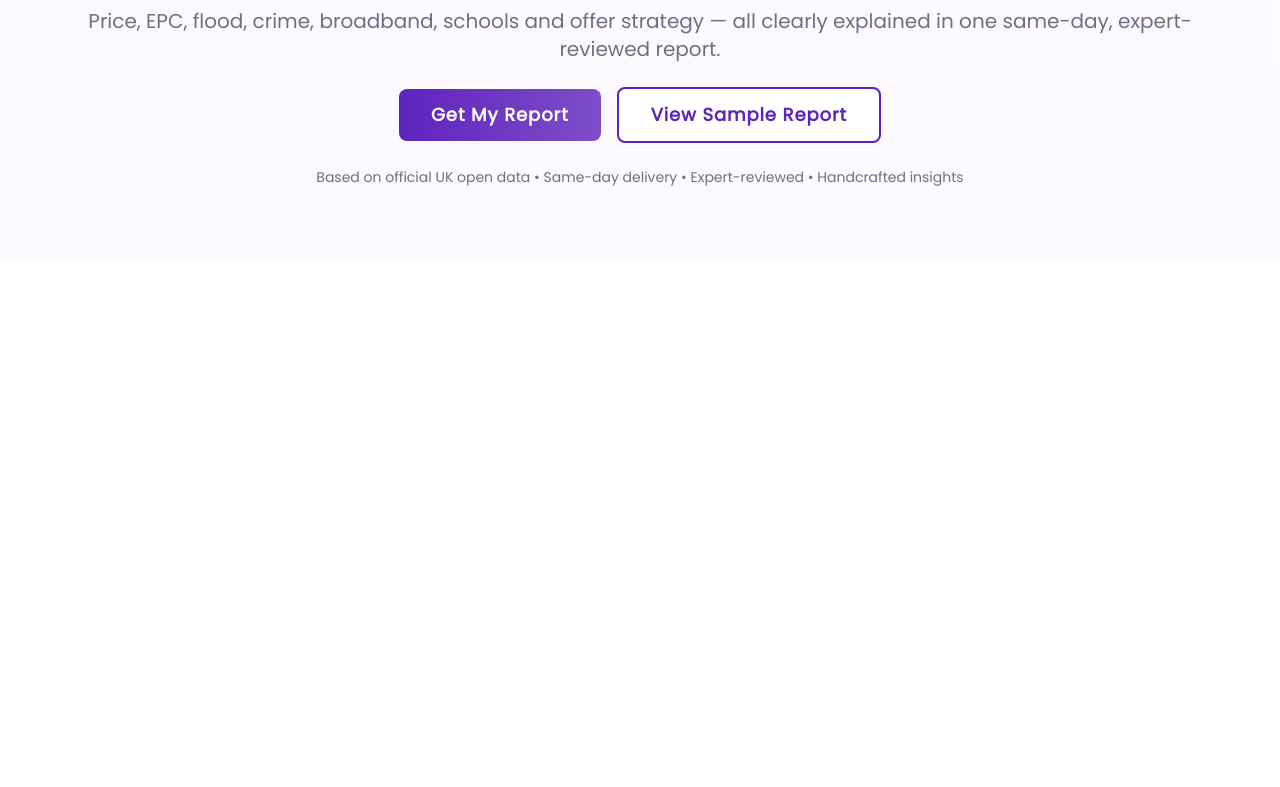
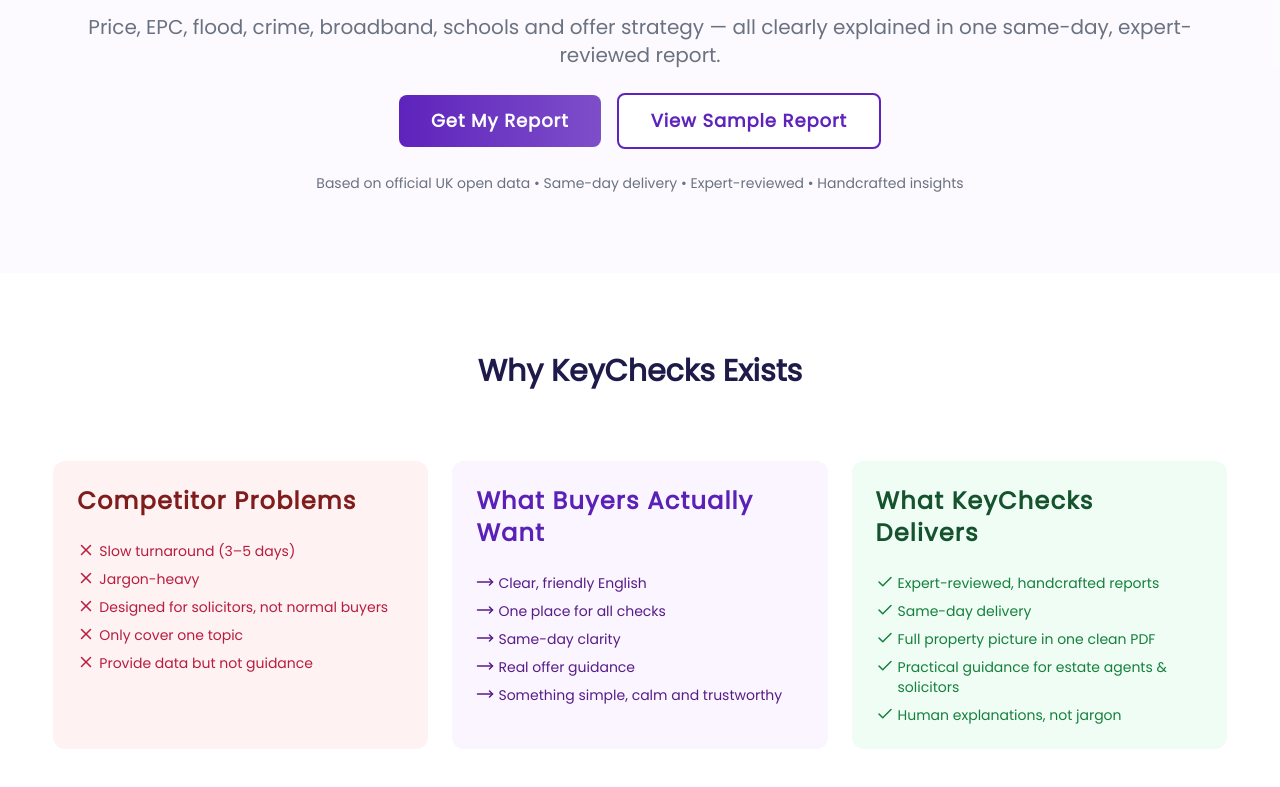
Before and after one commit to alaminislam34/keychecks.ai-website, a Next.js app: page / in a window 1280 px wide. Shown: the part 443-1230 px from the top of the page. Before the commit the page ends 800 px from the top, so only its background shows below. Built offline with nearby package versions, Linux system fonts and the light colour scheme.

Commit message:
added why keychecks exists section on home page

```diff
--- a/src/app/components/home/Banner/Banner.jsx
+++ b/src/app/components/home/Banner/Banner.jsx
@@ -3,8 +3,8 @@
 
 function Banner() {
   return (
-    <section className="py-20 bg-primary/2 h-[80vh] flex items-center justify-center">
-      <div className="max-w-310 mx-auto w-[95%]   lg:w-11/12 text-center space-y-6 flex flex-col items-center">
+    <section className="py-20 bg-primary/2 min-h-[80vh] flex items-center justify-center">
+      <div className="max-w-310 mx-auto w-[95%] lg:w-11/12 text-center space-y-6 flex flex-col items-center">
         <h1 className="text-4xl sm:text-5xl tracking-wider leading-[1.4] md:leading-none text-dark md:text-6xl lg:text-7xl font-extrabold">
           Know exactly what you're buying — without waiting, guessing or reading
           legal jargon.
--- /dev/null
+++ b/src/app/components/home/WhyKeyChecksExists/WhyKeyChecksExists.jsx
@@ -0,0 +1,85 @@
+import { Check, MoveRight, X } from "lucide-react";
+
+export const keys = [
+  {
+    title: "Competitor Problems",
+    titleColor: "text-[#7F1D1D]",
+    desColor: "text-[#B91C3E]",
+    list: [
+      "Slow turnaround (3–5 days)",
+      "Jargon-heavy",
+      "Designed for solicitors, not normal buyers",
+      "Only cover one topic",
+      "Provide data but not guidance",
+    ],
+    icon: <X size={18} className="" />,
+    bg: "bg-[#FEF2F2]",
+  },
+  {
+    title: "What Buyers Actually Want",
+    titleColor: "text-[#5B21B6]",
+    desColor: "text-[#581C87]",
+    list: [
+      "Clear, friendly English",
+      "One place for all checks",
+      "Same-day clarity",
+      "Real offer guidance",
+      "Something simple, calm and trustworthy",
+    ],
+    icon: <MoveRight size={18} className="" />,
+    bg: "bg-[#FAF5FF]",
+  },
+  {
+    title: "What KeyChecks Delivers",
+    titleColor: "text-[#14532D]",
+    desColor: "text-[#15803D]",
+    list: [
+      "Expert-reviewed, handcrafted reports",
+      "Same-day delivery",
+      "Full property picture in one clean PDF",
+      "Practical guidance for estate agents & solicitors",
+      "Human explanations, not jargon",
+    ],
+    icon: <Check size={18} className="" />,
+    bg: "bg-[#F0FDF4]",
+  },
+];
+
+function WhyKeyChecksExists() {
+  return (
+    <section>
+      <div className="max-w-310 mx-auto w-[95%] lg:w-11/12 text-center space-y-6 flex flex-col items-center py-8">
+        <h1 className="text-dark text-2xl md:text-3xl font-bold py-12">
+          Why KeyChecks Exists
+        </h1>
+        <div className="grid text-left grid-cols-1 md:grid-cols-3 pb-20 gap-6">
+          {keys.map((key, i) => (
+            <div
+              key={i}
+              className={`${key.bg} p-5 md:p-6 rounded-xl space-y-6`}
+            >
+              <h1
+                className={`${key.titleColor} tracking-wider text-xl md:text-2xl font-bold`}
+              >
+                {key.title}
+              </h1>
+              <ul className="flex flex-col gap-2 text-xs md:text-sm">
+                {key.list.map((l, i) => (
+                  <li
+                    key={i}
+                    className={`flex items-start gap-1 flex-row ${key.desColor}`}
+                  >
+                    <span> {key.icon}</span>
+                    {l}
+                  </li>
+                ))}
+              </ul>
+            </div>
+          ))}
+        </div>
+      </div>
+    </section>
+  );
+}
+
+export default WhyKeyChecksExists;
--- a/src/app/components/shared/Navbar/Navbar.jsx
+++ b/src/app/components/shared/Navbar/Navbar.jsx
@@ -33,7 +33,7 @@
   const [showMenu, setShowMenu] = useState(false);
   const path = usePathname();
   return (
-    <section className="py-3.5 bg-white/60 backdrop-blur-lg fixed w-full top-0 border-b border-gray/10">
+    <section className="py-3.5 bg-white/60 backdrop-blur-lg fixed w-full top-0 border-b border-gray/10 z-50">
       <nav className="flex justify-between items-center max-w-310 mx-auto w-[95%] lg:w-11/12">
         {/* logo */}
         <div className="">
--- a/src/app/page.js
+++ b/src/app/page.js
@@ -1,11 +1,13 @@
 "use client";
 
 import Banner from "./components/home/Banner/Banner";
+import WhyKeyChecksExists from "./components/home/WhyKeyChecksExists/WhyKeyChecksExists";
 
 export default function Home() {
   return (
     <>
       <Banner />
+      <WhyKeyChecksExists />
     </>
   );
 }
```
